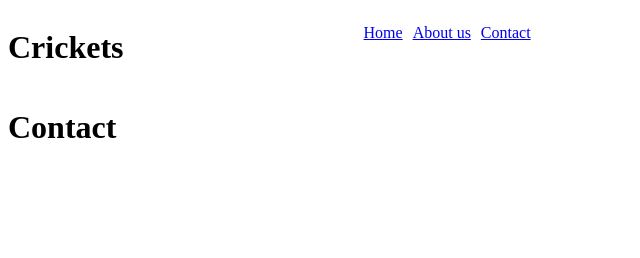
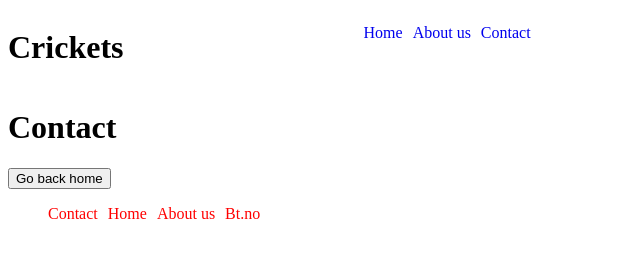
Before and after one commit to kodehode-bergen/modul-a-html-list-og-link, a plain HTML site: page contact.html in a window 1280 px wide. Shown: the whole page, without its empty margins (0-640 px from the left). Drawn offline with Linux system fonts and the light colour scheme.

Commit message:
Added a few more links and list items

```diff
--- a/contact.html
+++ b/contact.html
@@ -18,5 +18,12 @@
       </nav>
     </header>
     <h1>Contact</h1>
+    <a href="./index.html"><button>Go back home</button></a>
+    <ul class="styled-links">
+      <a href="./contact.html"><li>Contact</li></a>
+      <a href="./index.html"><li>Home</li></a>
+      <a href="./about.html"><li>About us</li></a>
+      <li><a href="www.bt.no">Bt.no</a></li>
+    </ul>
   </body>
 </html>
--- a/style.css
+++ b/style.css
@@ -9,9 +9,30 @@ ul {
   display: flex;
   gap: 10px;
 }
+ul a {
+  text-decoration: none;
+}
 dl {
   background-color: aquamarine;
   color: crimson;
   font-size: 30px;
   font-weight: 600;
 }
+.styled-links {
+  color: red;
+  text-decoration: none;
+}
+.styled-links a {
+  color: red;
+  text-decoration: none;
+}
+a:visited {
+  color: orange;
+}
+a:hover {
+  color: blue;
+  cursor: pointer;
+}
+a:active {
+  color: green;
+}
```
Also changed, not shown: index.html (+1 -0 lines).
